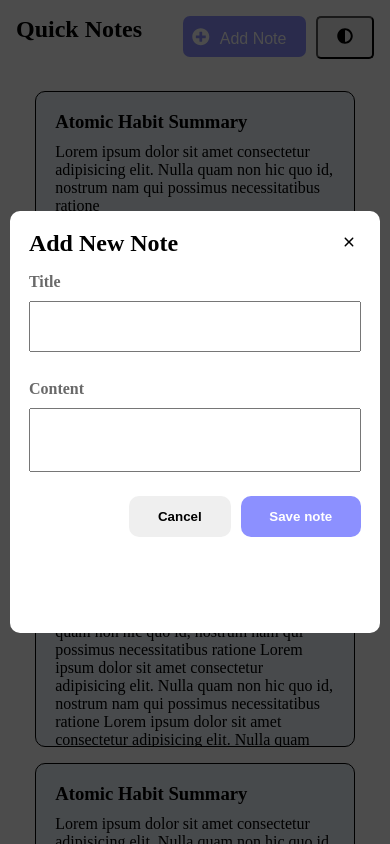
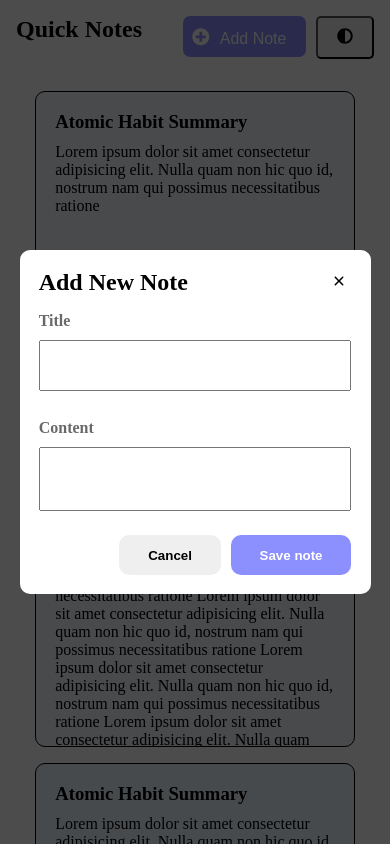
Before and after one commit to KeyanDjango/Notesapp, a React (Vite) app: page / in a window 390 px wide. Both pictures are taken after a click on the button "Add Note". Shown: the top 844 px of the page. Built offline with nearby package versions, Linux system fonts and the light colour scheme.

Commit message:
some changes

```diff
--- a/src/Pages/Modal.module.css
+++ b/src/Pages/Modal.module.css
@@ -10,7 +10,6 @@
 }
 
 .modalChild {
-    height: 50%;
     width: 30%;
     background-color: white;
     border-radius: 10px;
@@ -76,3 +75,10 @@
         width: 95%;
     }
 }
+
+@media screen and (max-width: 1024px) {
+    .modalChild {
+        width: 90%;
+
+    }
+}
```
